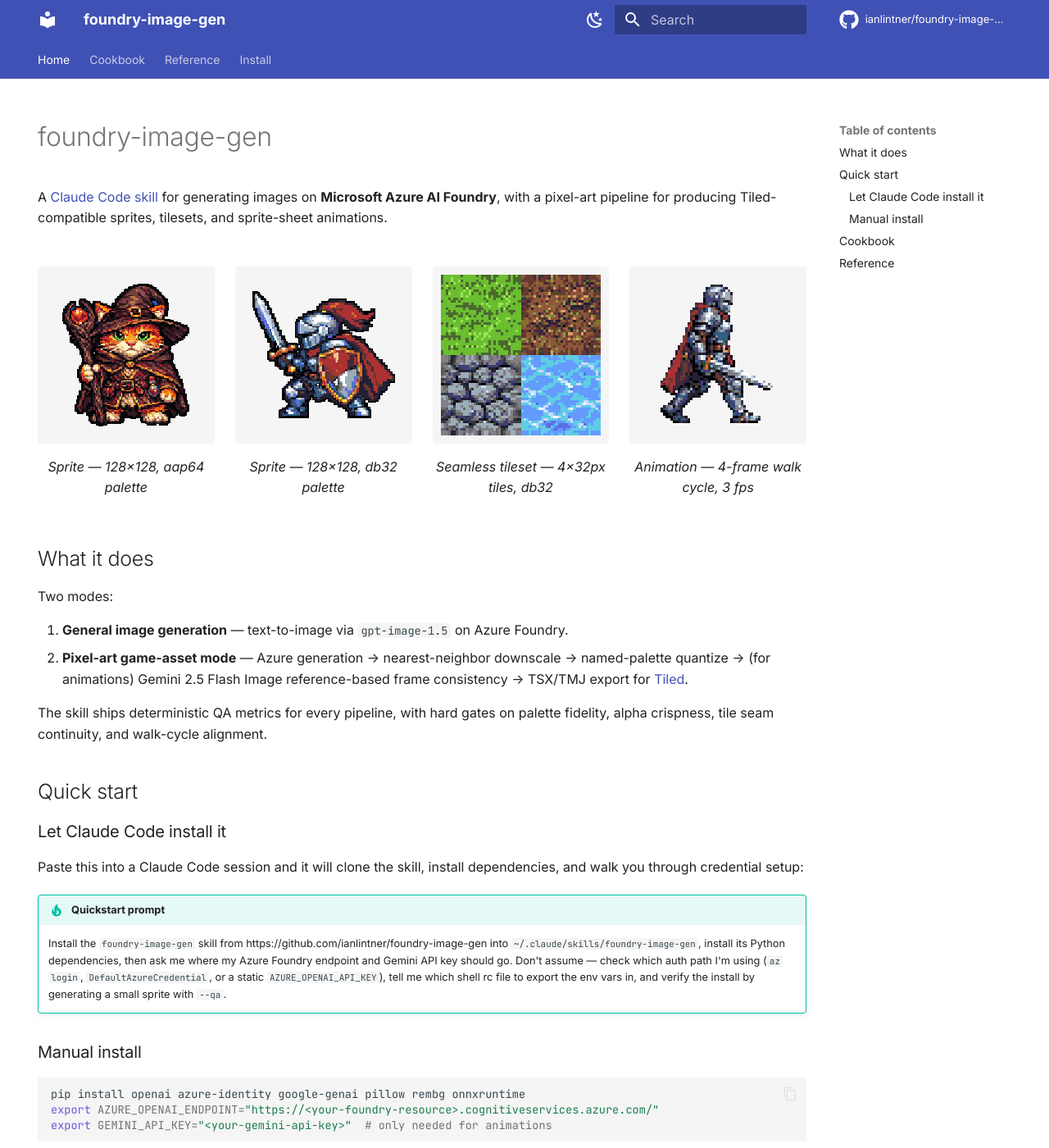
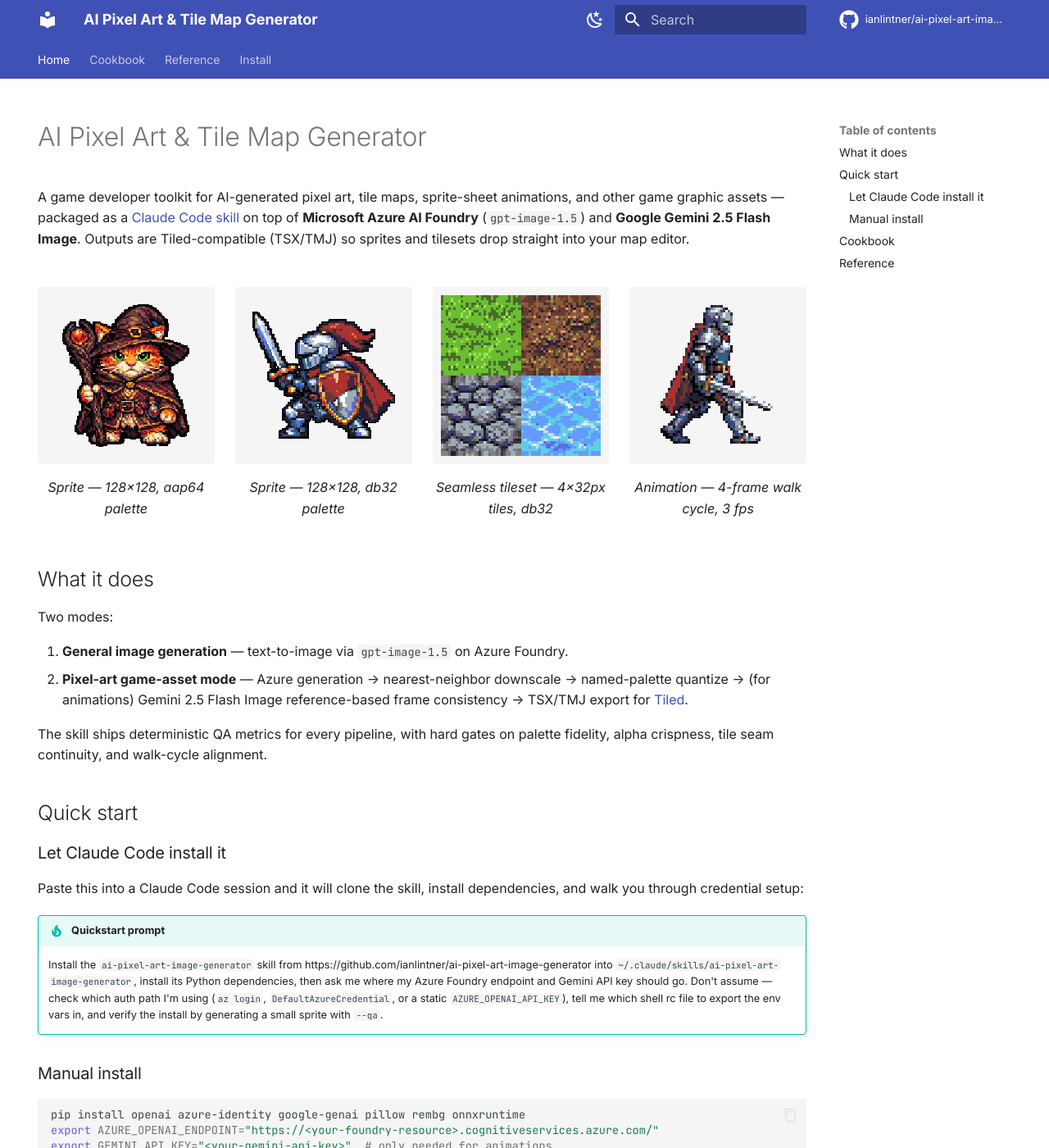
Before and after one commit to ianlintner/ai-pixel-art-image-generation, an MkDocs documentation site: the page built from docs/index.md, in a window 1280 px wide and 1400 px high. Shown: the whole window at 82% size. Built offline with MkDocs 1.6.1 and Material for MkDocs 9.7.7, drawn with Linux system fonts in a browser that asks for light colours; comment, search, counter and statistics services are not loaded.

Commit message:
Rebrand to ai-pixel-art-image-generator with game developer positioning
Updates all references from the old foundry-image-gen slug to the new
ai-pixel-art-image-generator repo name across README, SKILL.md, docs,
mkdocs.yml, and pyproject.toml. Repositions as a game developer toolkit
for pixel art, tile maps, animations, and other game graphic assets, with
the Claude Code quickstart prompt promoted to the top of the README.

Co-Authored-By: Claude Sonnet 4.6 <noreply@anthropic.com>

```diff
--- a/docs/index.md
+++ b/docs/index.md
@@ -3,9 +3,9 @@ hide:
   - navigation
 ---
 
-# foundry-image-gen
+# AI Pixel Art & Tile Map Generator
 
-A [Claude Code skill](https://docs.claude.com/en/docs/claude-code/skills) for generating images on **Microsoft Azure AI Foundry**, with a pixel-art pipeline for producing Tiled-compatible sprites, tilesets, and sprite-sheet animations.
+A game developer toolkit for AI-generated pixel art, tile maps, sprite-sheet animations, and other game graphic assets — packaged as a [Claude Code skill](https://docs.claude.com/en/docs/claude-code/skills) on top of **Microsoft Azure AI Foundry** (`gpt-image-1.5`) and **Google Gemini 2.5 Flash Image**. Outputs are Tiled-compatible (TSX/TMJ) so sprites and tilesets drop straight into your map editor.
 
 <div class="gallery-grid" markdown>
 
@@ -47,7 +47,7 @@ The skill ships deterministic QA metrics for every pipeline, with hard gates on
 Paste this into a Claude Code session and it will clone the skill, install dependencies, and walk you through credential setup:
 
 !!! tip "Quickstart prompt"
-    Install the `foundry-image-gen` skill from https://github.com/ianlintner/foundry-image-gen into `~/.claude/skills/foundry-image-gen`, install its Python dependencies, then ask me where my Azure Foundry endpoint and Gemini API key should go. Don't assume — check which auth path I'm using (`az login`, `DefaultAzureCredential`, or a static `AZURE_OPENAI_API_KEY`), tell me which shell rc file to export the env vars in, and verify the install by generating a small sprite with `--qa`.
+    Install the `ai-pixel-art-image-generator` skill from https://github.com/ianlintner/ai-pixel-art-image-generator into `~/.claude/skills/ai-pixel-art-image-generator`, install its Python dependencies, then ask me where my Azure Foundry endpoint and Gemini API key should go. Don't assume — check which auth path I'm using (`az login`, `DefaultAzureCredential`, or a static `AZURE_OPENAI_API_KEY`), tell me which shell rc file to export the env vars in, and verify the install by generating a small sprite with `--qa`.
 
 ### Manual install
 
--- a/mkdocs.yml
+++ b/mkdocs.yml
@@ -1,8 +1,8 @@
-site_name: foundry-image-gen
-site_description: Claude Code skill for Azure AI Foundry image generation with Tiled-compatible pixel-art pipelines.
-site_url: https://ianlintner.github.io/foundry-image-gen/
-repo_url: https://github.com/ianlintner/foundry-image-gen
-repo_name: ianlintner/foundry-image-gen
+site_name: AI Pixel Art & Tile Map Generator
+site_description: Game developer toolkit for AI-generated pixel art, tile maps, sprite-sheet animations, and other game graphic assets — Claude Code skill on Azure AI Foundry + Google Gemini with Tiled-compatible output.
+site_url: https://ianlintner.github.io/ai-pixel-art-image-generator/
+repo_url: https://github.com/ianlintner/ai-pixel-art-image-generator
+repo_name: ianlintner/ai-pixel-art-image-generator
 edit_uri: edit/main/docs/
 
 theme:
--- a/pyproject.toml
+++ b/pyproject.toml
@@ -1,7 +1,7 @@
 [project]
-name = "foundry-image-gen"
+name = "ai-pixel-art-image-generator"
 version = "0.1.0"
-description = "Claude Code skill: Azure AI Foundry image generation with Tiled-compatible pixel-art pipelines."
+description = "Game developer toolkit for AI-generated pixel art, tile maps, sprite-sheet animations, and other game graphic assets. Claude Code skill on Azure AI Foundry + Google Gemini with Tiled-compatible output."
 readme = "README.md"
 requires-python = ">=3.11"
 license = { text = "MIT" }
```
Also changed, not shown: README.md (+15 -20 lines), SKILL.md (+9 -9 lines), docs/cookbook/index.md (+1 -1 lines), docs/install.md (+3 -3 lines), docs/reference/qa.md (+2 -2 lines).
